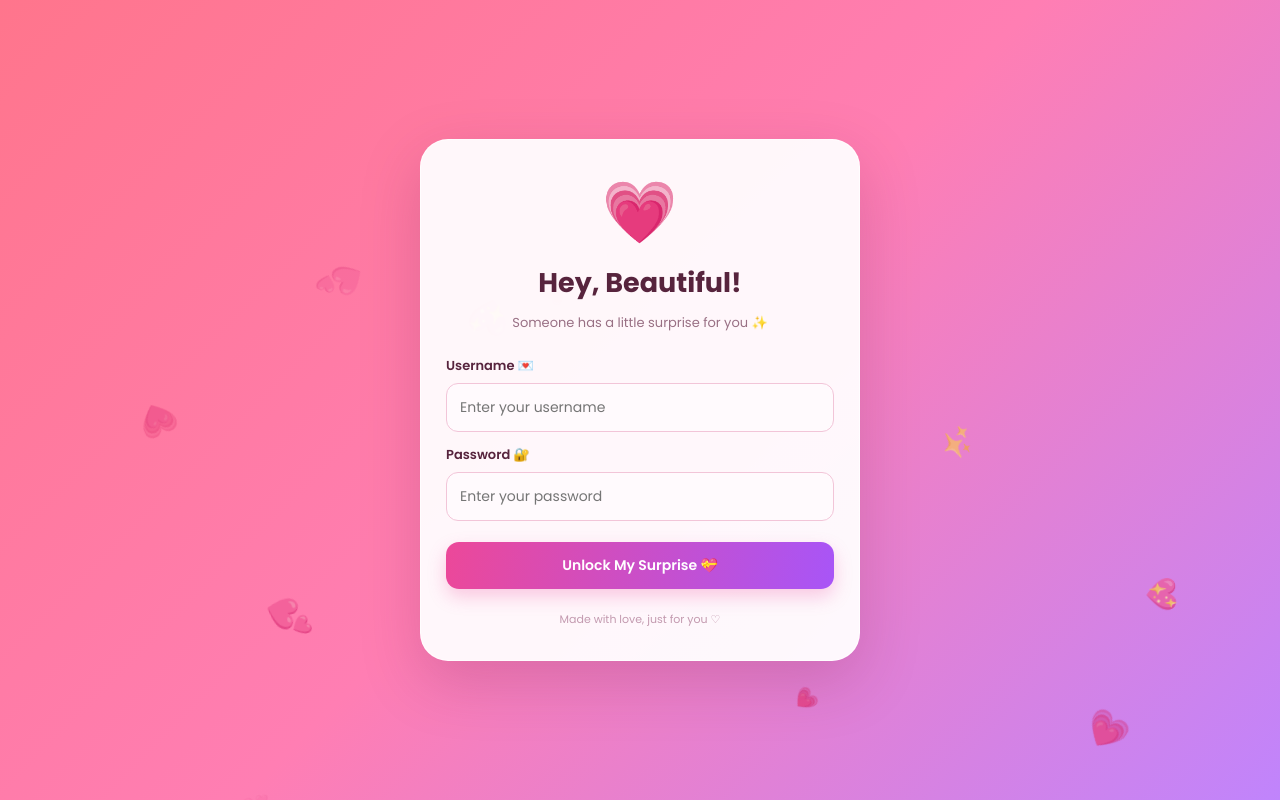
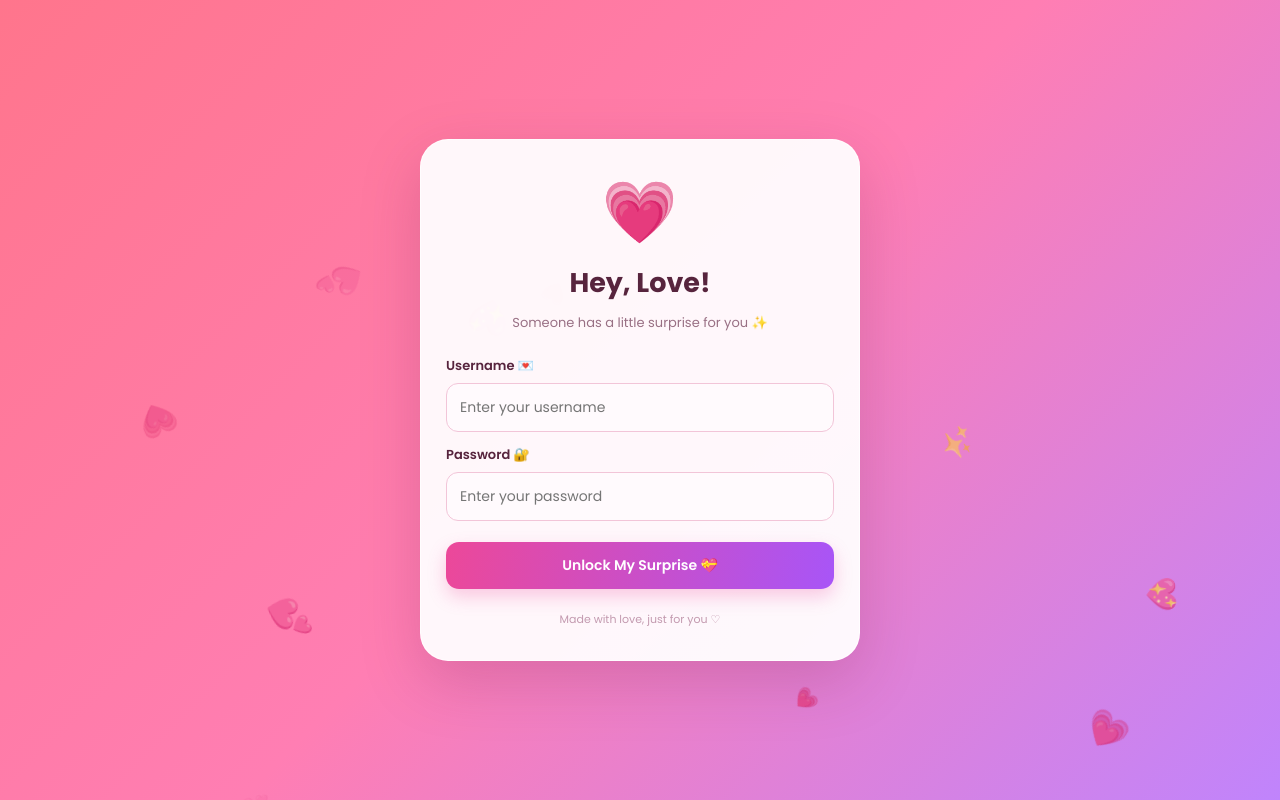
Before and after one commit to mhamd-uxo/lo.ve, a plain HTML site: page index.html in a window 1280 px wide. Drawn offline with Linux system fonts and the light colour scheme.

Commit message:
Update index.html

```diff
--- a/index.html
+++ b/index.html
@@ -244,7 +244,7 @@ button:hover {
 <!-- LOGIN PAGE -->
 <section class="card" id="loginPage">
   <div class="big-heart">💗</div>
-  <h1>Hey, Beautiful!</h1>
+  <h1>Hey, Love!</h1>
   <p class="subtitle">Someone has a little surprise for you ✨</p>
 
   <form id="loginForm">
```
